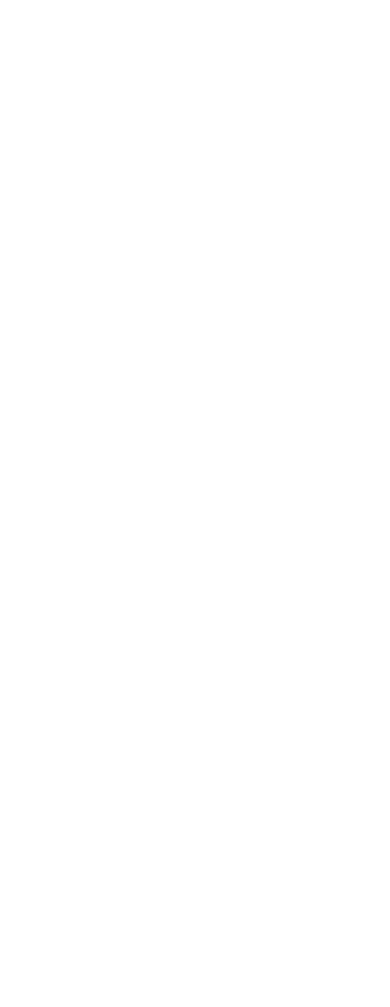
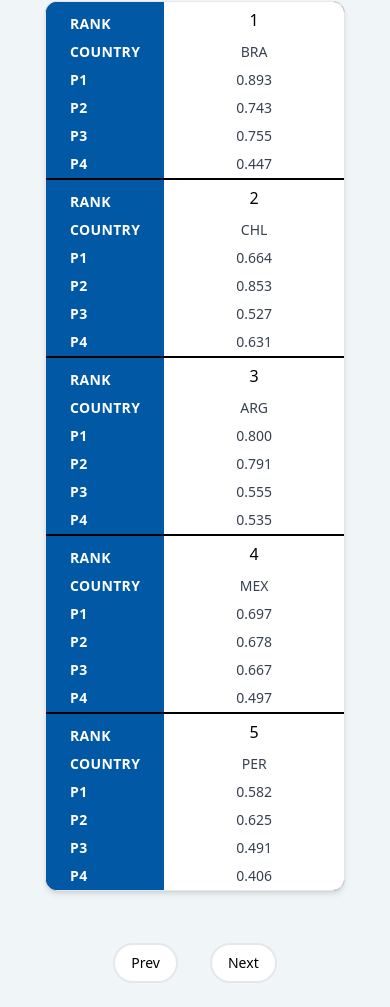
Before and after one commit to Ryan9771/dmi, a React (Vite) app: page /#/ in a window 390 px wide. Shown: the part 2507-3514 px from the top of the page. Before the commit the page ends 2480 px from the top, so only its background shows below. Built offline with nearby package versions, Linux system fonts and the light colour scheme.

Commit message:
Mobile table now works

```diff
--- a/src/components/buttons/GroupButtons.tsx
+++ b/src/components/buttons/GroupButtons.tsx
@@ -1,25 +1,16 @@
 import getStyle from "../../Styles";
 
 interface Props {
-  incrementDesktop: () => void;
-  decrementDesktop: () => void;
   incrementMobile: () => void;
   decrementMobile: () => void;
 }
 
-function GroupButtons({
-  incrementDesktop,
-  decrementDesktop,
-  incrementMobile,
-  decrementMobile,
-}: Props) {
+function GroupButtons({ incrementMobile, decrementMobile }: Props) {
   const onIncrement = () => {
-    incrementDesktop();
     incrementMobile();
   };
 
   const onDecrement = () => {
-    decrementDesktop();
     decrementMobile();
   };
 
@@ -44,7 +35,7 @@
 }
 
 const styles = {
-  ctn: ["flex", "justify-between", "items-center", "mt-10", "p-3"],
+  ctn: ["md:hidden", "flex", "justify-between", "items-center", "mt-10", "p-3"],
   btnPrev: [
     "rounded-full",
     "p-2",
--- a/src/components/table/MobileTable.tsx
+++ b/src/components/table/MobileTable.tsx
@@ -9,17 +9,9 @@
   table: string[][];
   groupMobile: number;
   tableEditor: (i: string, j: string, val: string) => void;
-  clusterMode: boolean;
-  correlationMode: boolean;
 }
 
-function MobileTable({
-  table,
-  groupMobile,
-  tableEditor,
-  clusterMode,
-  correlationMode,
-}: MobileTableProps) {
+function MobileTable({ table, groupMobile, tableEditor }: MobileTableProps) {
   const [renderedTables, setRenderedTables] = useState<JSX.Element[]>([]);
 
   /* Defines an onchange function property */
@@ -43,11 +35,11 @@
     const tableList: JSX.Element[] = [];
 
     if (table && table.length > 0) {
-      for (let i = rank; i < group + 5; i++) {
-
-        if (i >= table.length) {
-          break;
-        } else {
+      console.log("============= GROUP NUMBER =============");
+      console.log("Group:" + group);
+      console.log(Math.min(group + 5, 14));
+      console.log("============= GROUP NUMBER =============");
+      for (let i = rank; i < Math.min(group + 5, 13); i++) {
         let innerRows: JSX.Element[] = [];
         const iterCols = table[i];
 
@@ -89,16 +81,6 @@
           );
         }
 
-          /* We check if the table is in clustermode */
-          if (clusterMode) {
-            innerRows.push(
-              <tr>
-                <td className="headers-mobile">CLUSTERS</td>
-                <td className="rows-mobile text-center">{iterCols[6]}</td>
-              </tr>
-            );
-          }
-
         /* We now push the table to the list of tables */
         if (firstTable) {
           tableList.push(
@@ -116,7 +98,6 @@
         }
       }
     }
-    }
 
     setRenderedTables(tableList);
   };
@@ -124,7 +105,7 @@
   /* Reloads the table when the dependencies are changed */
   useEffect(() => {
     renderRows();
-  }, [table, groupMobile, clusterMode, correlationMode]);
+  }, [table, groupMobile]);
 
   return <div className={getStyle(style, "ctn")}>{renderedTables}</div>;
 }
--- a/src/components/table/TableGroup.tsx
+++ b/src/components/table/TableGroup.tsx
@@ -1,14 +1,9 @@
-import FilterButtons from "../buttons/FilterButtons";
 import GroupButtons from "../buttons/GroupButtons";
 // import DesktopTable from "../table/DesktopTable";
 import FixedDesktopTable from "./FixedDesktopTable";
 import MobileTable from "./MobileTable";
 // import { storage } from "../../services/firebase.config";
 // import { ref, getDownloadURL } from "firebase/storage";
-import {
-  NestedDict,
-  correlationsToArray,
-} from "../../util/correlations_conversion";
 import { csvToArray } from "../../util/csv_conversion";
 import { formatNumber } from "../../util/utils";
 import { useState, useEffect } from "react";
@@ -102,16 +97,33 @@
     setDmiCsv(newDmi);
   };
 
+  const [groupMobile, setGroupMobile] = useState<number>(1);
+
+  const incrementGroupMobile = () => {
+    if (groupMobile < 3) {
+      setGroupMobile(groupMobile + 1);
+    }
+  };
+
+  const decrementGroupMobile = () => {
+    if (groupMobile > 0) {
+      setGroupMobile(groupMobile - 1);
+    }
+  };
+
   return (
     <div id="table" className="w-full flex flex-col items-center">
       <FixedDesktopTable table={dmiCsv} tableEditor={editTable} />
-      {/* <MobileTable
+      <MobileTable
         table={dmiCsv}
         groupMobile={groupMobile}
-        clusterMode={clusterMode}
-        correlationMode={correlationMode}
         tableEditor={editTable}
-      /> */}
+      />
+
+      <GroupButtons
+        incrementMobile={incrementGroupMobile}
+        decrementMobile={decrementGroupMobile}
+      />
     </div>
   );
 }
```
Lines whose indentation alone changed are shown as unchanged.
